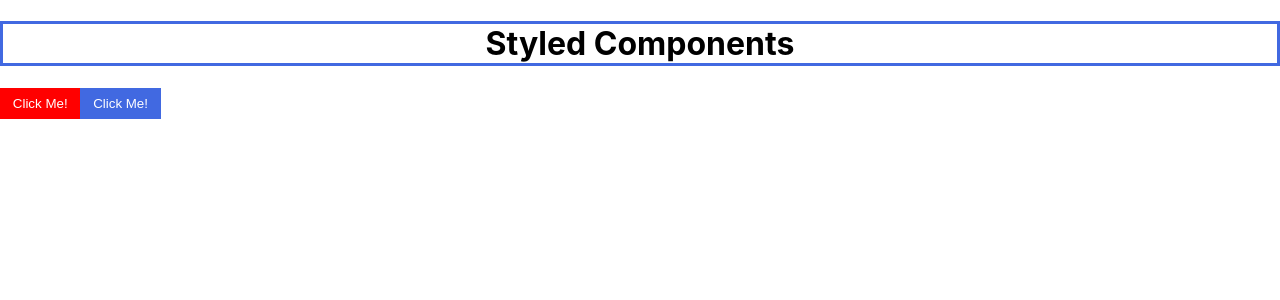
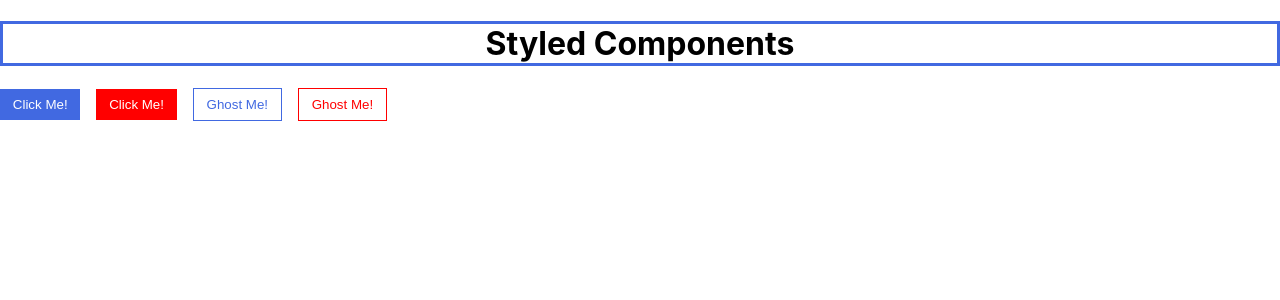
Before and after one commit to josefelipegh/React_Udemy_DorianDesings, a React (Create React App) app in the folder 10-styled-components/: page / in a window 1280 px wide. Shown: the top 300 px of the page. Built offline with nearby package versions, Linux system fonts and the light colour scheme.

Commit message:
Usando el módulo css

```diff
--- a/10-styled-components/src/components/button/Button.jsx
+++ b/10-styled-components/src/components/button/Button.jsx
@@ -1,11 +1,29 @@
-import styled from 'styled-components';
+import styled, { css } from 'styled-components';
 
 const Button = styled.button`
-    background-color: ${({danger}) => danger ? 'red' : 'royalblue'};
     border: none;
     color: #fff;
+    margin-bottom: 1rem;
+    margin-right: 1rem;
     outline: none;
     padding: .5rem .8rem;
+    background-color: royalblue;
+
+    ${({danger, ghost}) => danger && ghost && css`
+        background-color: transparent;
+        color: red;
+        border: 1px solid red;
+    `}
+
+    ${({danger, ghost}) => danger && !ghost && css`
+        background-color: red;
+    `}
+
+    ${({danger, ghost}) => !danger && ghost && css`
+        background-color: transparent;
+        color: royalblue;
+        border: 1px solid royalblue;
+    `}
 `
 
 export default Button;
--- a/10-styled-components/src/components/title/Title.jsx
+++ b/10-styled-components/src/components/title/Title.jsx
@@ -17,8 +17,10 @@ const Title = () => {
     return (
         <>
             <TitleStyled>Styled Components</TitleStyled>
+            <Button>Click Me!</Button>
             <Button danger>Click Me!</Button>
-            <Button>Click Me!</Button>
+            <Button ghost>Ghost Me!</Button>
+            <Button danger ghost>Ghost Me!</Button>
         </>
     );
 }
```
